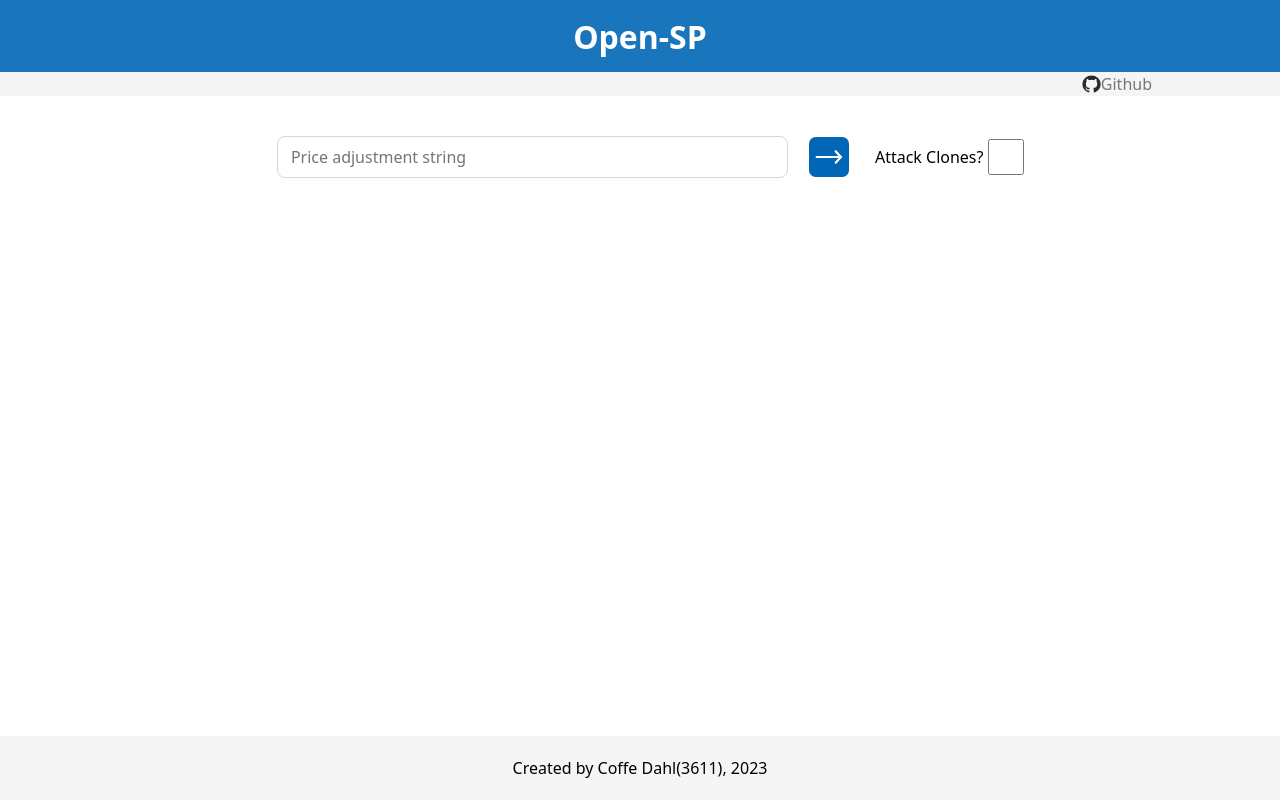
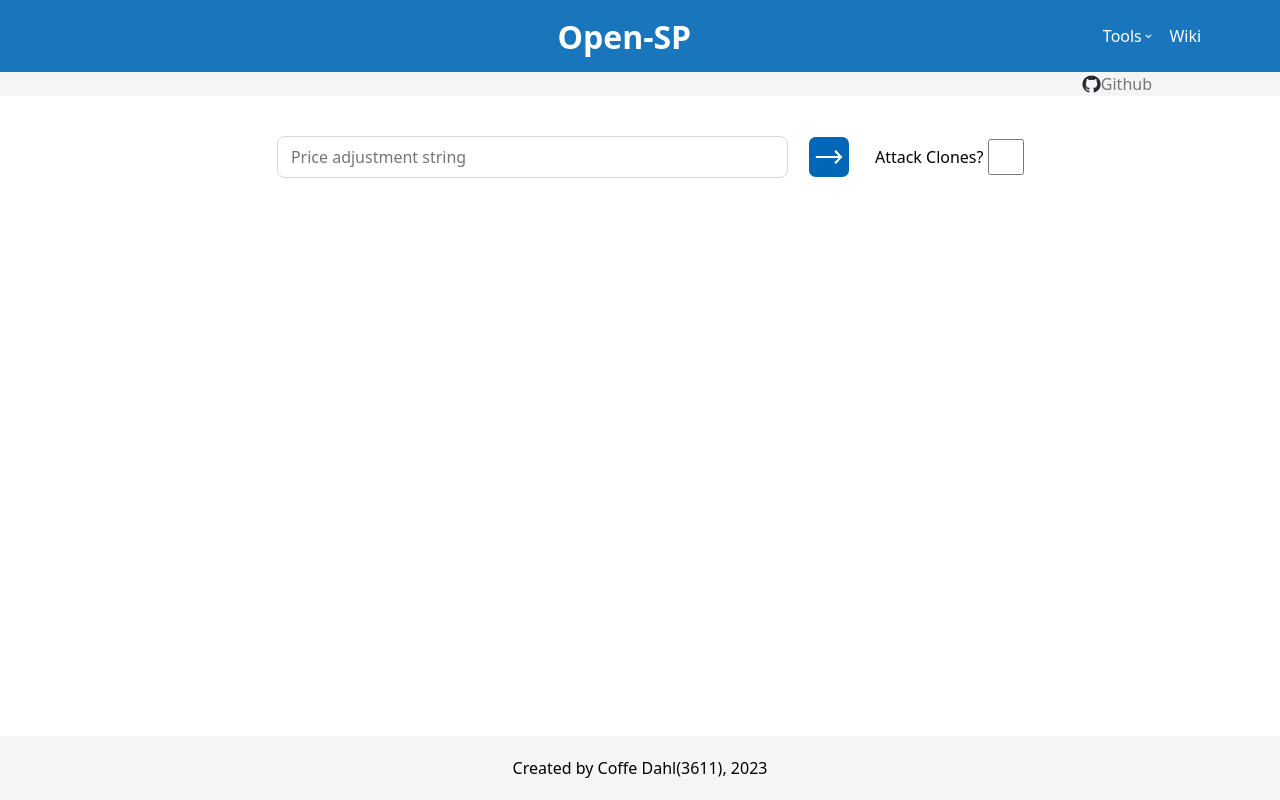
Before and after one commit to coffedahl/open-sp, a SvelteKit app in the folder frontend/: page / in a window 1280 px wide. Built offline with nearby package versions, Linux system fonts and the light colour scheme.

Commit message:
Added a navigation menu in the header

```diff
--- a/frontend/src/routes/+layout.svelte
+++ b/frontend/src/routes/+layout.svelte
@@ -1,6 +1,10 @@
 <header>
 	<div class="title">
-		<h1>Open-SP</h1>
+		<a href="/"><h1>Open-SP</h1></a>
+		<nav class="space-even">
+			<p class="space-even">Tools <svg xmlns="http://www.w3.org/2000/svg" fill="#ffffff" viewBox="0 0 1024 1024"><path d="M759.2 419.8L697.4 358 512 543.4 326.6 358l-61.8 61.8L512 667z"/></svg></p>
+			<a href="/wiki">Wiki</a>
+		</nav>
 	</div>
 	<div class="deco">
 		<a href="https://www.github.com/coffedahl/kjell-delim">
@@ -19,7 +23,7 @@
 	.title {
 		height: 9vh;
 		display: flex;
-		justify-content: center;
+		justify-content: end;
 		align-items: center;
 		background-color: rgb(25, 117, 188);
 	}
@@ -39,8 +43,24 @@
 	.deco img{
 		height: 2.3vh;
 	}
-	h1 {
-		color: white;
+	.space-even{
+		display: flex;
+		justify-content: space-evenly;
+		align-items: center;
+	}
+	p svg{
+		width: 1vw;
+	}
+	nav{
+		margin-right: 5vw;
+		width: 10vw;
+	}
+	h1{
+		margin-right: 31vw;
+	}
+	nav p,a{
+		color:white;
+		text-decoration: none;
 	}
 	footer {
 		height: 8vh;
```
